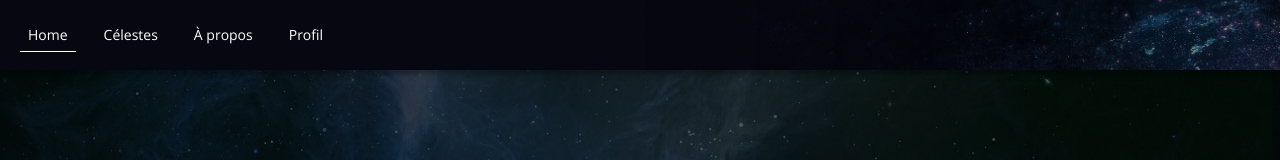
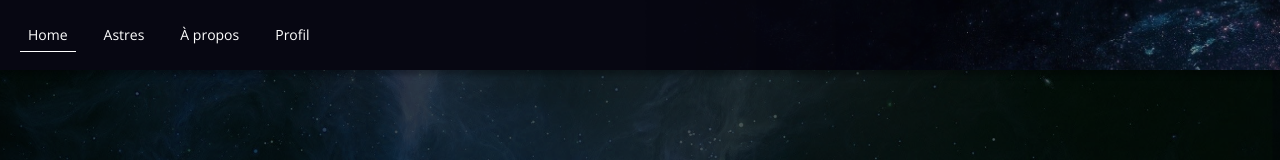
Before and after one commit to AlexisNP/full-skies, a Vue app: page / in a window 1280 px wide. Shown: the top 160 px of the page. Built offline with nearby package versions, Linux system fonts and the light colour scheme.

Commit message:
Changed "celestes" to "astres"

```diff
--- a/src/components/Navbar.vue
+++ b/src/components/Navbar.vue
@@ -23,8 +23,8 @@ export default defineComponent({
           link: "/"
         },
         {
-          text: "Célestes",
-          link: "/celestes"
+          text: "Astres",
+          link: "/astres"
         },
         {
           text: "À propos",
--- a/src/router/index.ts
+++ b/src/router/index.ts
@@ -19,12 +19,12 @@ const routes: Array<RouteRecordRaw> = [
     component: About
   },
   {
-    path: "/celestes",
+    path: "/astres",
     name: "CelesteAll",
     component: Celestials
   },
   {
-    path: "/celestes/:slug",
+    path: "/astres/:slug",
     name: "CelesteSingle",
     component: Celestial,
     props: true
```
